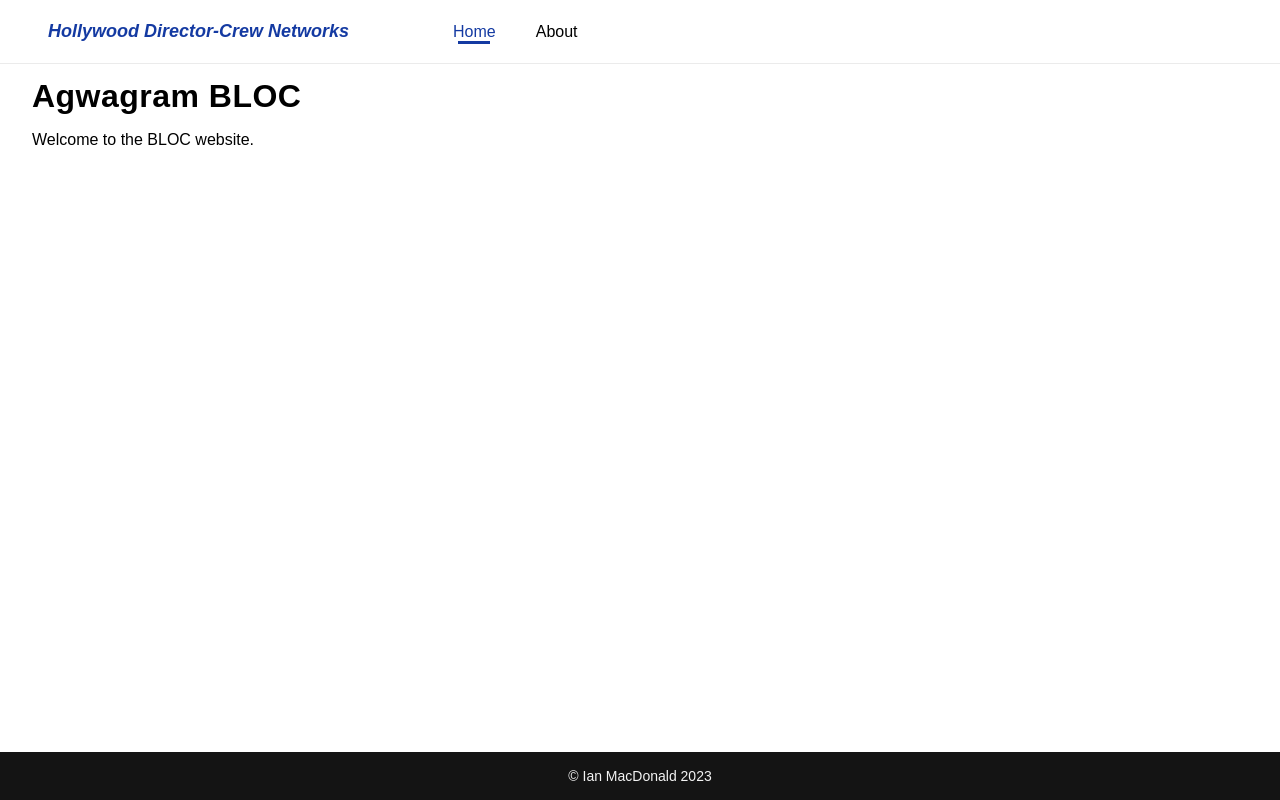
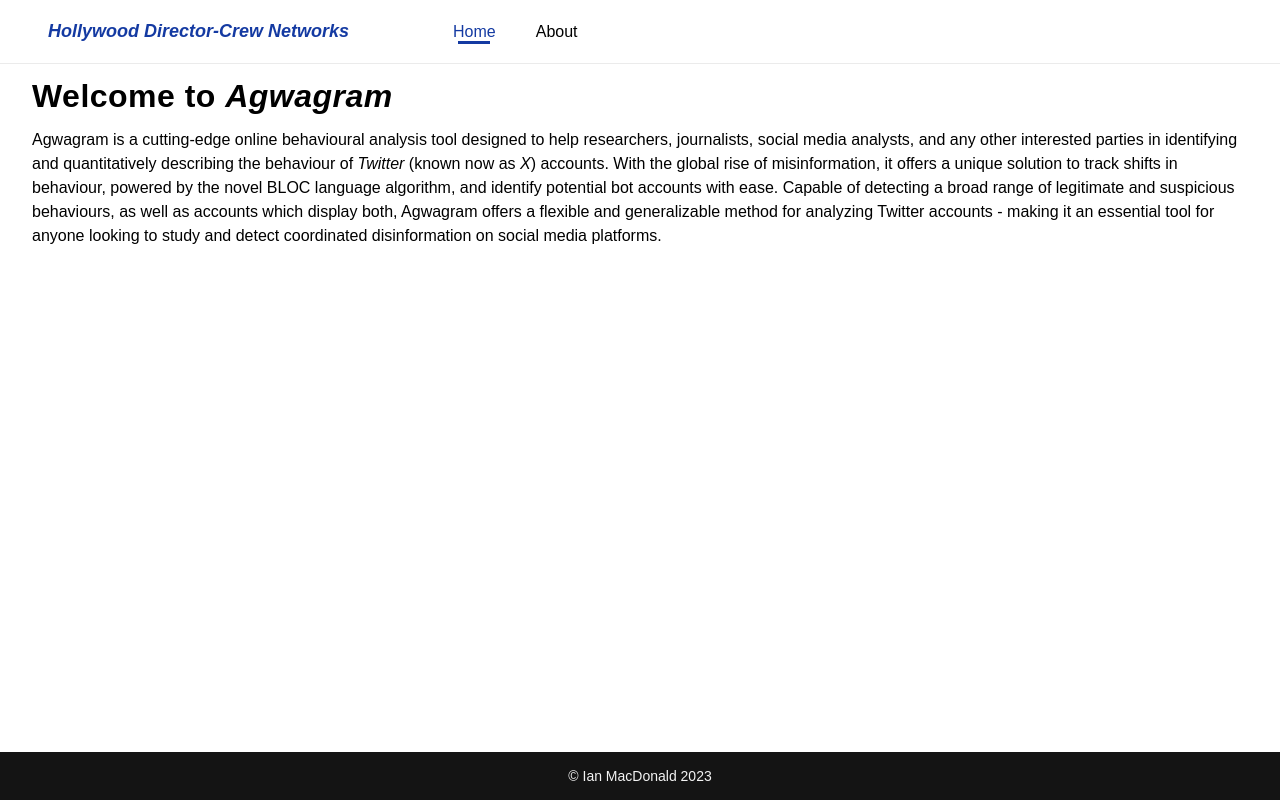
Before and after one commit to immacdonald/agwagram, a React (Vite) app in the folder agwagram/: page / in a window 1280 px wide. Built offline with nearby package versions, Linux system fonts and the light colour scheme; a web font is replaced by a local one.

Commit message:
Migrated the Home page of Agwagram

```diff
--- a/agwagram/src/pages/Home.tsx
+++ b/agwagram/src/pages/Home.tsx
@@ -1,9 +1,14 @@
 function Home() {
     return (
         <div>
-            <h1>Agwagram BLOC</h1>
-            <p>
-                Welcome to the BLOC website.
+            <h1>Welcome to <em>Agwagram</em></h1>
+            <p>Agwagram is a cutting-edge online behavioural analysis tool designed to help researchers, journalists, social media analysts,
+            and any other interested parties in identifying and quantitatively describing the behaviour of <em>Twitter</em> (known now as <em>X</em>) accounts.
+            With the global rise of misinformation, it offers a unique solution to track shifts in
+            behaviour, powered by the novel BLOC language algorithm, and identify potential bot accounts with ease.
+            Capable of detecting a broad range of legitimate and suspicious behaviours, as well as accounts which display both,
+            Agwagram offers a flexible and generalizable method for analyzing Twitter accounts -
+            making it an essential tool for anyone looking to study and detect coordinated disinformation on social media platforms.
             </p>
         </div>
     );
--- a/agwagram/src/styles/base/_color.scss
+++ b/agwagram/src/styles/base/_color.scss
@@ -16,7 +16,7 @@ $primary: #143aa2;
     --c-grey-9: rgb(31, 31, 31);
     --c-grey-10: rgb(20, 20, 20);
     --c-black: rgb(1, 2, 3);
-    --s-primary: #143aa2;
+    --s-primary: #{$primary};
 
     // Foreground Colors
     //--c-fg-neutral-light: var(--s-white);
```
